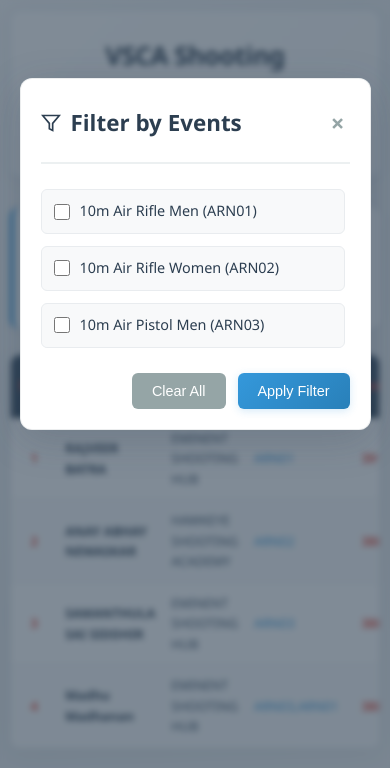
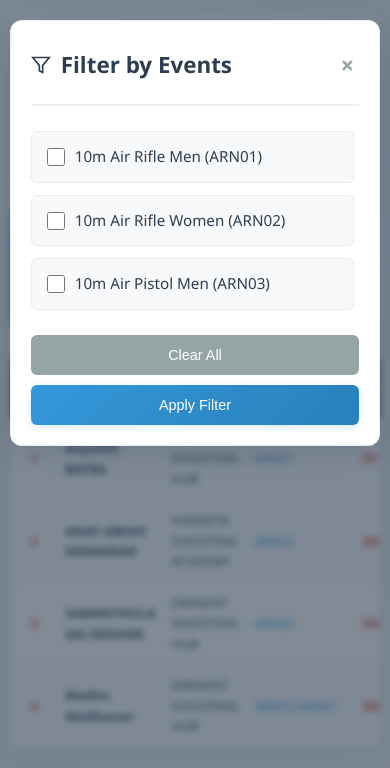
Before and after one commit to intellishoot/intellishoot, a plain HTML site: page vsca.html in a window 390 px wide. Both pictures are taken after a click on the button "Filter Events". Drawn offline with nearby package versions, Linux system fonts and the light colour scheme.

Commit message:
Update vsca.html

```diff
--- a/vsca.html
+++ b/vsca.html
@@ -233,7 +233,7 @@
 
         .filter-options {
             display: grid;
-            grid-template-columns: repeat(auto-fit, minmax(140px, 1fr));
+            grid-template-columns: repeat(auto-fit, minmax(200px, 1fr));
             gap: 12px;
             margin-bottom: 25px;
             max-height: 300px;
@@ -264,18 +264,26 @@
             transition: all 0.2s ease;
             border: 1px solid #e9ecef;
             cursor: pointer;
+            min-height: 44px; /* Ensure touch-friendly size */
         }
 
         .filter-option:hover {
             background: #e3f2fd;
             border-color: #3498db;
+            transform: translateY(-1px);
+        }
+
+        .filter-option:active {
+            transform: translateY(0);
+            background: #bbdefb;
         }
 
         .filter-option input[type="checkbox"] {
-            width: 16px;
-            height: 16px;
+            width: 18px;
+            height: 18px;
             accent-color: #3498db;
             cursor: pointer;
+            flex-shrink: 0;
         }
 
         .filter-option label {
@@ -285,6 +293,7 @@
             font-weight: 500;
             line-height: 1.3;
             word-break: break-word;
+            flex: 1;
         }
 
         .modal-actions {
@@ -371,7 +380,7 @@
             font-weight: 500;
         }
 
-        @media (max-width: 768px) {
+            @media (max-width: 768px) {
             .container {
                 padding: 10px;
             }
@@ -392,12 +401,33 @@
             }
 
             .modal-content {
-                margin: 20% auto;
+                margin: 5% auto;
                 padding: 20px;
+                width: 95%;
             }
 
             .filter-options {
                 grid-template-columns: 1fr;
+                max-height: 60vh;
+            }
+
+            .filter-option {
+                padding: 15px;
+                min-height: 50px;
+            }
+
+            .filter-option label {
+                font-size: 0.95rem;
+            }
+
+            .modal-actions {
+                flex-direction: column;
+                gap: 10px;
+            }
+
+            .btn {
+                width: 100%;
+                padding: 12px;
             }
         }
 
@@ -819,6 +849,8 @@
                 return;
             }
 
+            if (debugMode) console.log('🔧 Opening filter modal with events:', Array.from(availableEvents));
+
             // Populate filter options with event names
             const options = Array.from(availableEvents).sort().map(eventId => {
                 const eventName = eventMapping.get(eventId) || eventId; // Fallback to ID if name not found
@@ -826,14 +858,25 @@
 
                 return `
                     <div class="filter-option" onclick="toggleCheckbox('event-${eventId}')">
-                        <input type="checkbox" id="event-${eventId}" value="${eventId}">
-                        <label for="event-${eventId}" title="${displayText}">${displayText}</label>
+                        <input type="checkbox" id="event-${eventId}" value="${eventId}" onclick="event.stopPropagation()">
+                        <label for="event-${eventId}" title="${displayText}" onclick="event.stopPropagation(); toggleCheckbox('event-${eventId}')">${displayText}</label>
                     </div>
                 `;
             }).join('');
 
             filterOptions.innerHTML = options;
             filterModal.style.display = 'block';
+
+            // Add event listeners to checkboxes to prevent event bubbling
+            const checkboxes = filterOptions.querySelectorAll('input[type="checkbox"]');
+            checkboxes.forEach(checkbox => {
+                checkbox.addEventListener('click', (e) => {
+                    e.stopPropagation();
+                });
+                checkbox.addEventListener('change', (e) => {
+                    if (debugMode) console.log(`📋 Checkbox ${checkbox.value} changed to:`, checkbox.checked);
+                });
+            });
         }
 
         function hideFilterModal() {
@@ -842,7 +885,10 @@
 
         function toggleCheckbox(checkboxId) {
             const checkbox = document.getElementById(checkboxId);
-            checkbox.checked = !checkbox.checked;
+            if (checkbox) {
+                checkbox.checked = !checkbox.checked;
+                if (debugMode) console.log(`✅ Toggled ${checkboxId}: ${checkbox.checked}`);
+            }
         }
 
         function applyEventFilter() {
@@ -853,18 +899,37 @@
                 selectedEvents.push(checkbox.value);
             });
 
+            if (debugMode) console.log('🔍 Applying filter for events:', selectedEvents);
+
             if (selectedEvents.length === 0) {
                 // No events selected, show all data
                 filteredData = [...allData];
+                if (debugMode) console.log('📊 No filters selected, showing all data');
             } else {
                 // Filter data based on selected events
-                filteredData = allData.filter(row => {
+                filteredData = allData.filter((row, index) => {
                     const rowEvents = row['Event ID'];
-                    if (!rowEvents) return false;
+                    if (!rowEvents) {
+                        if (debugMode && index < 3) console.log(`❌ Row ${index} has no Event ID`);
+                        return false;
+                    }
 
-                    const events = rowEvents.toString().split(',').map(e => e.trim());
-                    return events.some(event => selectedEvents.includes(event));
+                    // Split comma-separated event IDs and trim whitespace
+                    const events = rowEvents.toString().split(',').map(e => e.trim()).filter(e => e);
+
+                    // Check if any of the row's events match any of the selected events
+                    const hasMatchingEvent = events.some(event => selectedEvents.includes(event));
+
+                    if (debugMode && index < 3) {
+                        console.log(`🎯 Row ${index}: "${rowEvents}" → [${events.join(', ')}] → Match: ${hasMatchingEvent}`);
+                    }
+
+                    return hasMatchingEvent;
                 });
+
+                if (debugMode) {
+                    console.log(`📊 Filter applied: ${filteredData.length} rows match selected events`);
+                }
             }
 
             sortData();
```
